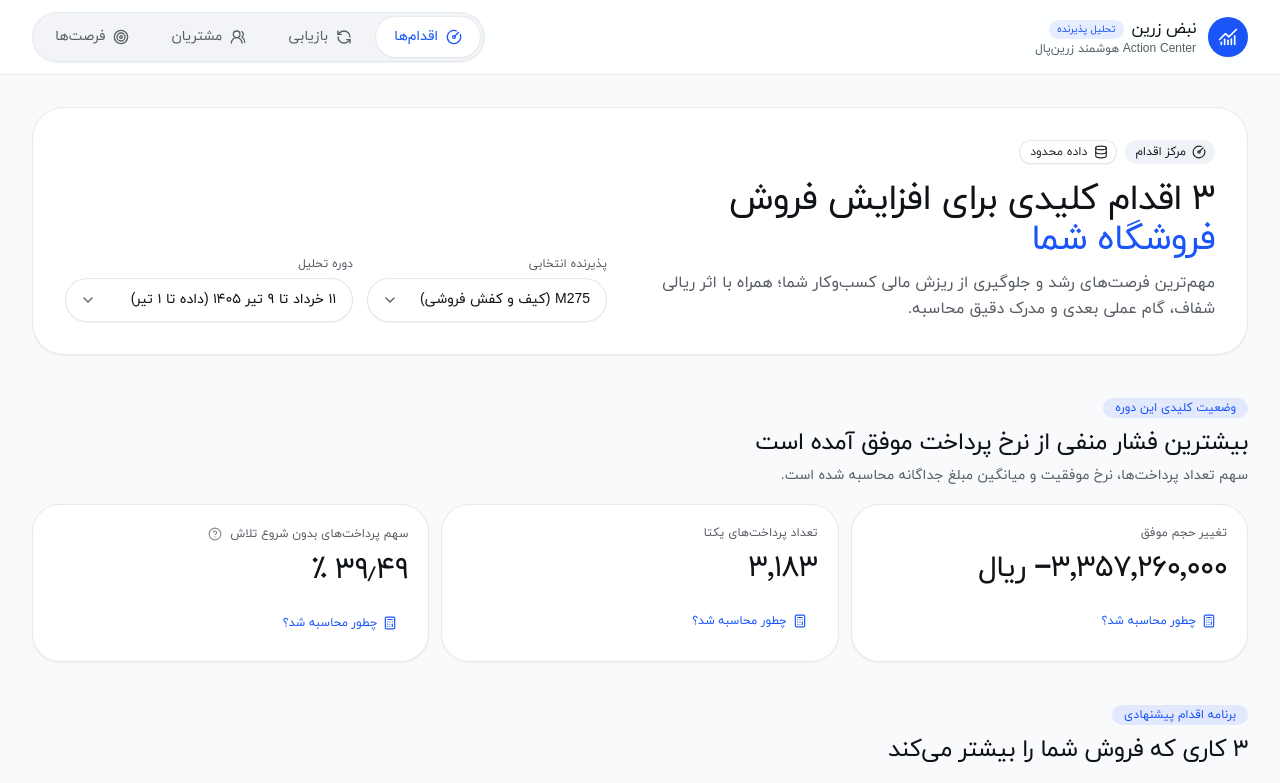
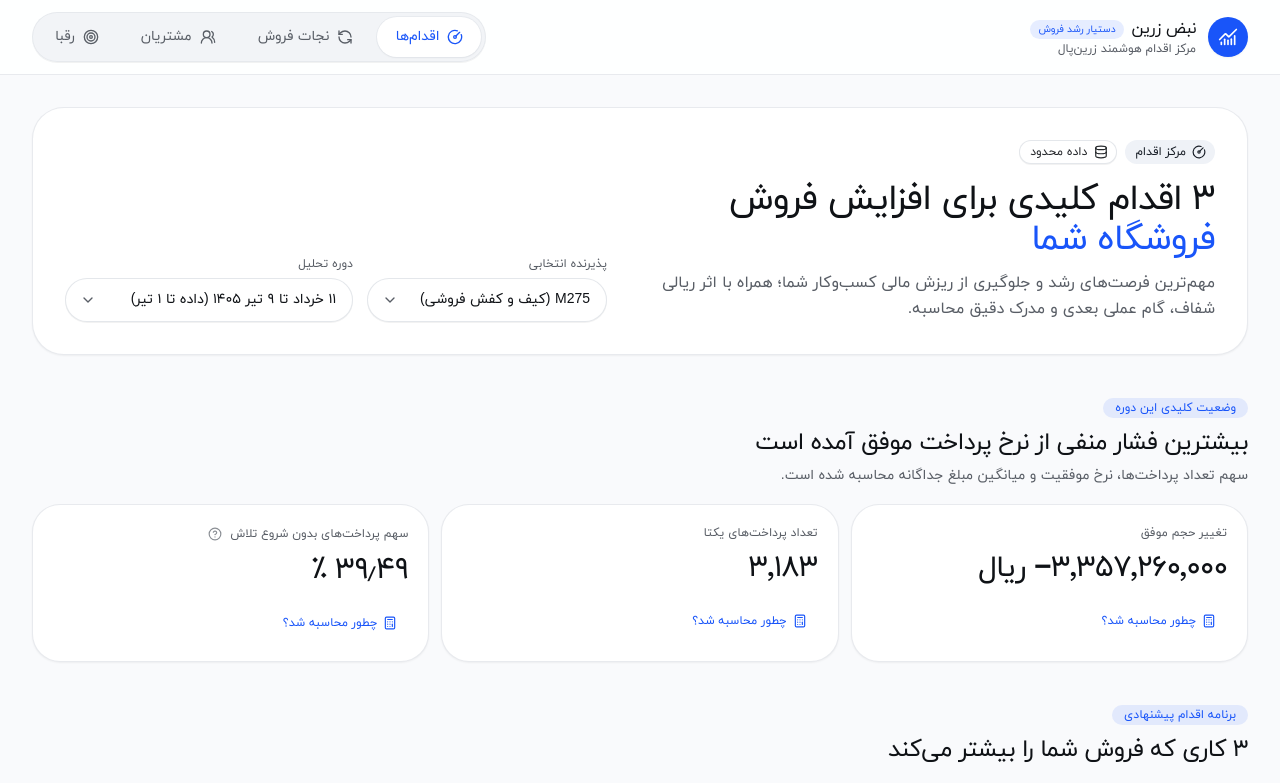
Before and after one commit to Pezhm4n/challenge-1-zarinpal, a Next.js app: page / in a window 1280 px wide. Shown: the top 783 px of the page. Built offline with nearby package versions, Linux system fonts and the light colour scheme.

Commit message:
refactor(ux): humanize shell branding, navigation labels, and site metadata

```diff
--- a/src/app/layout.tsx
+++ b/src/app/layout.tsx
@@ -28,7 +28,7 @@ const iranYekan = localFont({
 
 export const metadata: Metadata = {
   title: "نبض زرین | Zarin Pulse",
-  description: "مرکز اقدام تحلیلی برای پذیرندگان زرین‌پال",
+  description: "مرکز اقدام هوشمند برای پذیرندگان زرین‌پال",
 };
 
 export default function RootLayout({ children }: LayoutProps<"/">) {
--- a/src/components/layout/app-navigation.tsx
+++ b/src/components/layout/app-navigation.tsx
@@ -8,16 +8,16 @@ import { cn } from "@/lib/utils"
 
 const navigationItems = [
   { href: "/", label: "اقدام‌ها", icon: CircleGauge },
-  { href: "/recovery", label: "بازیابی", icon: RefreshCcw },
+  { href: "/recovery", label: "نجات فروش", icon: RefreshCcw },
   { href: "/customers", label: "مشتریان", icon: UsersRound },
-  { href: "/opportunities", label: "فرصت‌ها", icon: Target },
+  { href: "/opportunities", label: "رقبا", icon: Target },
 ] as const
 
 export function AppNavigation() {
   const pathname = usePathname()
 
   return (
-    <nav aria-label="مسیرهای تحلیل" className="w-full lg:w-auto">
+    <nav aria-label="منوی اصلی" className="w-full lg:w-auto">
       <ul className="grid grid-cols-4 gap-1 rounded-full bg-muted/80 p-1 border border-border/60 shadow-2xs lg:flex lg:gap-1.5">
         {navigationItems.map((item) => {
           const Icon = item.icon
--- a/src/components/layout/app-shell.tsx
+++ b/src/components/layout/app-shell.tsx
@@ -27,11 +27,11 @@ export function AppShell({ children }: Readonly<{ children: React.ReactNode }>)
                 <span className="flex items-center gap-2">
                   <span className="text-base font-bold tracking-tight text-foreground">نبض زرین</span>
                   <span className="rounded-full bg-primary/10 px-2 py-0.5 text-[10px] font-semibold text-primary">
-                    تحلیل پذیرنده
+                    دستیار رشد فروش
                   </span>
                 </span>
                 <span className="block text-xs text-muted-foreground">
-                  Action Center هوشمند زرین‌پال
+                  مرکز اقدام هوشمند زرین‌پال
                 </span>
               </span>
             </Link>
```
